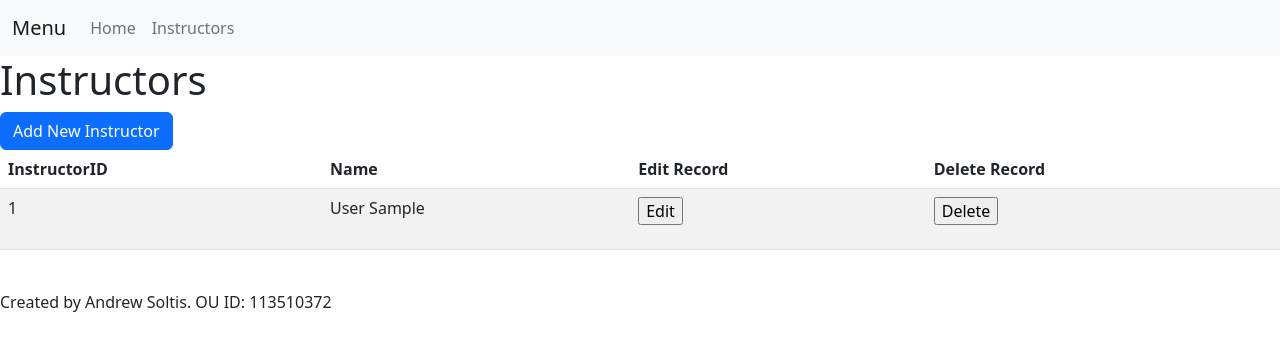
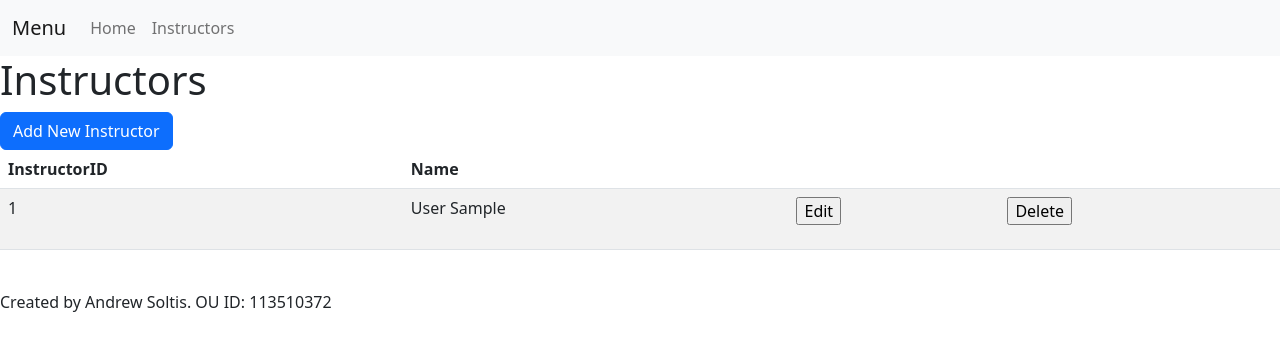
Before and after one commit to amsoltis/Homework4, a PHP site: page /instructor.php in a window 1280 px wide. Shown: the top 356 px of the page. Run offline with PHP 8.4, Linux system fonts and the light colour scheme; tables that the repository leaves empty or names only in its code hold one stand-in row (values such as "Sample post").

Commit message:
Update instructor.php

```diff
--- a/instructor.php
+++ b/instructor.php
@@ -11,8 +11,8 @@
     <tr>
       <th>InstructorID</th>
       <th>Name</th>
-      <th>Edit Record</th>
-      <th>Delete Record</th>
+      <th></th>
+      <th></th>
     </tr>
   </thead>
   <tbody>
```
